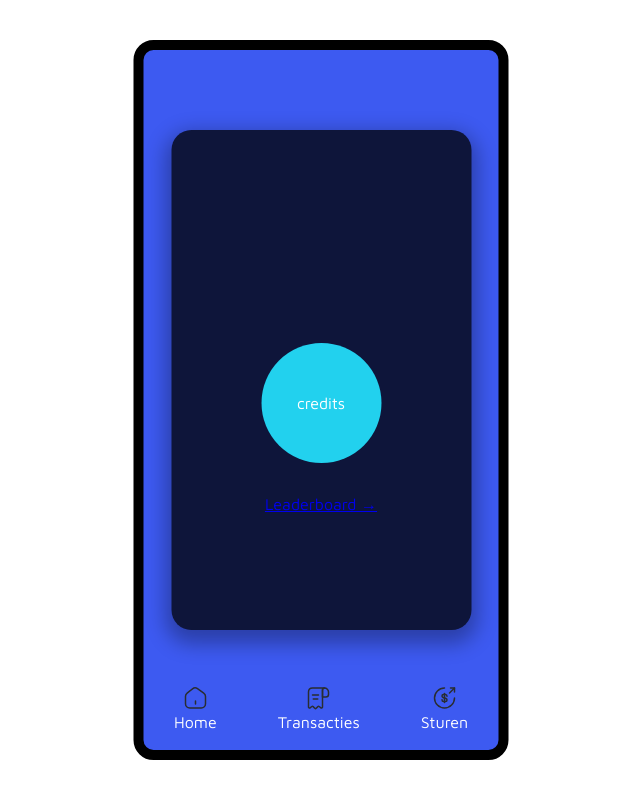
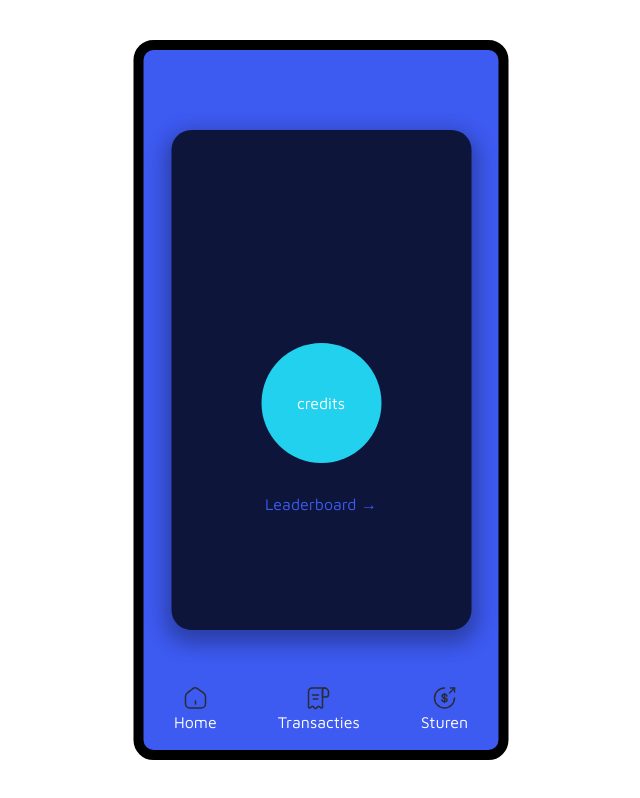
Before and after one commit to AlejandroDeWolf/Virtual-currency-frontend, a Vue app: page /dashboard in a window 1280 px wide. Shown: the whole page, without its empty margins (319-959 px from the left). Built offline with nearby package versions, Linux system fonts and the light colour scheme; no server answers.

Commit message:
style: add styling to link

```diff
--- a/src/sass/app.scss
+++ b/src/sass/app.scss
@@ -5,3 +5,4 @@
 @use "./components/nav";
 @use "./components/transaction";
 @use "./components/error";
+@use "./components/link";
--- /dev/null
+++ b/src/sass/components/_link.scss
@@ -0,0 +1,11 @@
+@use "../colors";
+
+.link {
+    color: colors.$secondary;
+    text-decoration: none;
+}
+
+.link:hover {
+    text-decoration: underline;
+    color: colors.$accent;
+}
```
